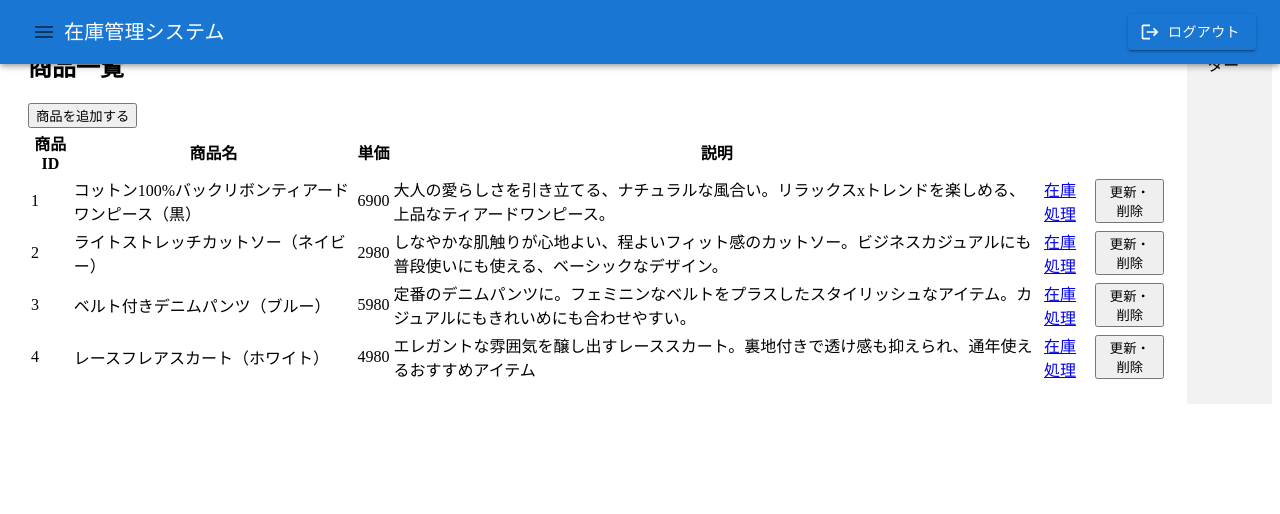
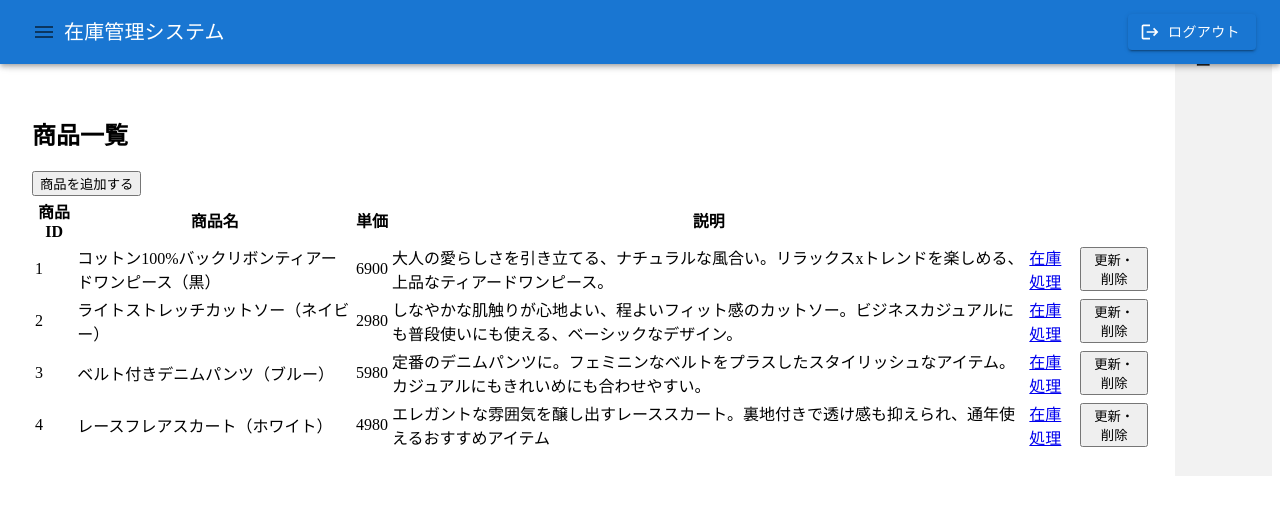
Before and after one commit to takumi-ya/writing-full-stack-web-devlopment, a Next.js app in the folder frontend/: page /inventory/products in a window 1280 px wide. Shown: the top 514 px of the page. Built offline with nearby package versions, Linux system fonts and the light colour scheme.

Commit message:
Refactor inventory layout component styles and structure

```diff
--- a/frontend/app/inventory/layout.tsx
+++ b/frontend/app/inventory/layout.tsx
@@ -61,9 +61,19 @@ export default function InventoryLayout({
           </List>
         </Box>
       </Drawer>
-      <main className={styles.content}>
-        <section>{children}</section>
-      </main>
+      <Box
+        component="main"
+        sx={{
+          flexGrow: 1,
+          p: 3,
+          // AppBar と被るため下にずらしている
+          marginTop: "64px",
+          width: "100%",
+          background: "white",
+        }}
+      >
+        {children}
+      </Box>
       <footer className={styles.footer}>フッター</footer>
     </Box>
   );
```
